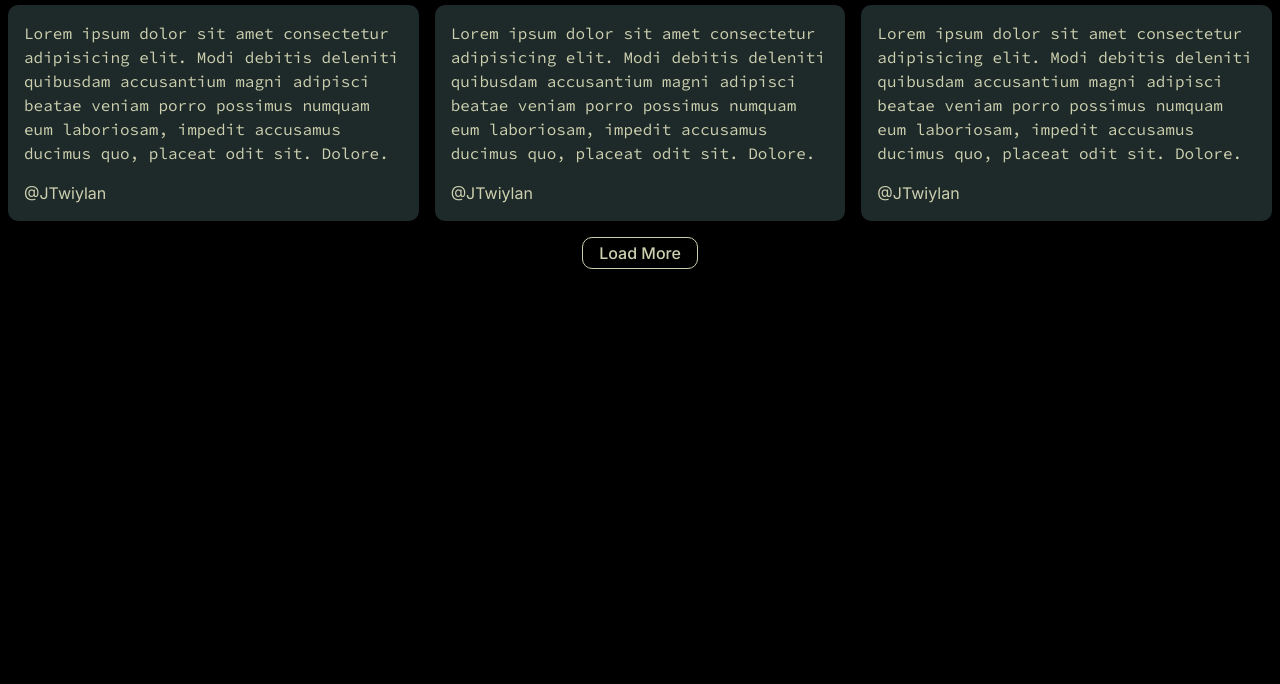
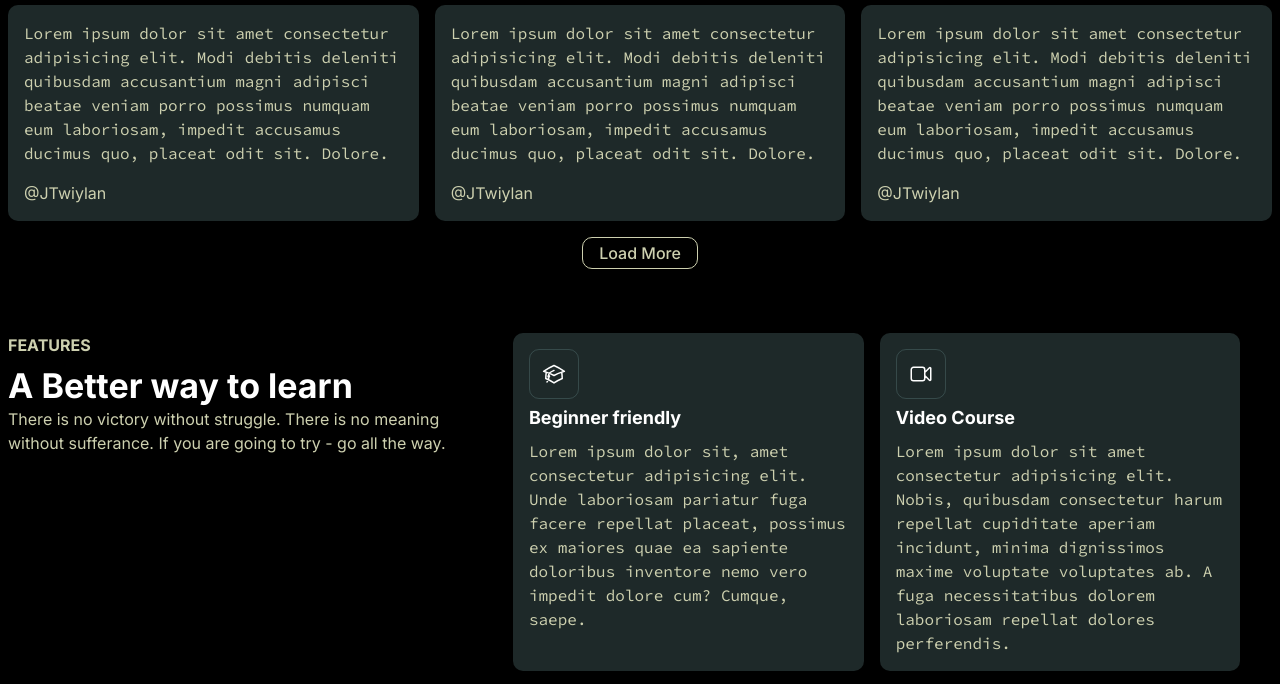
Before and after one commit to zdannyd/new-website, a plain HTML site: page index.html in a window 1280 px wide. Shown: the part 2287-2971 px from the top of the page. Before the commit the page ends 2556 px from the top, so only its background shows below. Drawn offline with Linux system fonts and the light colour scheme; files that its build step writes are made by us from their sources.

Commit message:
build: new responsive features section

```diff
--- a/index.html
+++ b/index.html
@@ -7,11 +7,12 @@
     <link rel="stylesheet" href="./styles/normalize.css">
     <link rel="stylesheet" href="./styles/resets.css">
     <link rel="stylesheet" href="./styles/global.css">
-    <link rel="stylesheet" href="./styles/header.css">
-    <link rel="stylesheet" href="./styles/intro.css">
-    <link rel="stylesheet" href="./styles/pricing.css">
-    <link rel="stylesheet" href="./styles/about.css">
-    <link rel="stylesheet" href="./styles/testimonial.css">
+    <link rel="stylesheet" href="./styles/componets/header.css">
+    <link rel="stylesheet" href="./styles/componets/intro.css">
+    <link rel="stylesheet" href="./styles/componets/pricing.css">
+    <link rel="stylesheet" href="./styles/componets/about.css">
+    <link rel="stylesheet" href="./styles/componets/testimonial.css">
+    <link rel="stylesheet" href="./styles/componets/features.css">
     <link rel="stylesheet" href="./styles/utils.css">
     <link rel="preconnect" href="https://fonts.googleapis.com">
     <link rel="preconnect" href="https://fonts.gstatic.com" crossorigin>
@@ -144,6 +145,44 @@
                 <button class="testimonial__button">Load More</button>
                 </div>
         </section>
+        <section class="features">
+            <div class="features__upper">
+            <h3 class="features__title">Features</h3>
+            <h1 class="features__main-title">A Better way to learn</h1>
+            <p class="features__overview">There is no victory without struggle. There is no meaning without sufferance. If you are going to try - go all the way.</p>
+            </div>
+            <div class="features__container">
+                <div class="features__boxes">
+                    <div class="features__svg"><svg class="features__img" xmlns="http://www.w3.org/2000/svg" fill="none" viewBox="0 0 24 24" stroke-width="1.5" stroke="currentColor">
+                        <path stroke-linecap="round" stroke-linejoin="round" d="M4.26 10.147a60.438 60.438 0 0 0-.491 6.347A48.62 48.62 0 0 1 12 20.904a48.62 48.62 0 0 1 8.232-4.41 60.46 60.46 0 0 0-.491-6.347m-15.482 0a50.636 50.636 0 0 0-2.658-.813A59.906 59.906 0 0 1 12 3.493a59.903 59.903 0 0 1 10.399 5.84c-.896.248-1.783.52-2.658.814m-15.482 0A50.717 50.717 0 0 1 12 13.489a50.702 50.702 0 0 1 7.74-3.342M6.75 15a.75.75 0 1 0 0-1.5.75.75 0 0 0 0 1.5Zm0 0v-3.675A55.378 55.378 0 0 1 12 8.443m-7.007 11.55A5.981 5.981 0 0 0 6.75 15.75v-1.5" />
+                      </svg>
+                      </div>
+                    <h4 class="features__type">Beginner friendly</h4>
+                    <p class="features__desc">Lorem ipsum dolor sit, amet consectetur adipisicing elit. Unde laboriosam pariatur fuga facere repellat placeat, possimus ex maiores quae ea sapiente doloribus inventore nemo vero impedit dolore cum? Cumque, saepe.</p>
+                </div>
+                <div class="features__boxes">
+                    <div class="features__svg"><svg class="features__img" xmlns="http://www.w3.org/2000/svg" fill="none" viewBox="0 0 24 24" stroke-width="1.5" stroke="currentColor">
+                        <path stroke-linecap="round" stroke-linejoin="round" d="m15.75 10.5 4.72-4.72a.75.75 0 0 1 1.28.53v11.38a.75.75 0 0 1-1.28.53l-4.72-4.72M4.5 18.75h9a2.25 2.25 0 0 0 2.25-2.25v-9a2.25 2.25 0 0 0-2.25-2.25h-9A2.25 2.25 0 0 0 2.25 7.5v9a2.25 2.25 0 0 0 2.25 2.25Z" />
+                      </svg>
+                      </div>
+                    <h4 class="features__type">Video Course</h4>
+                    <p class="features__desc">Lorem ipsum dolor sit amet consectetur adipisicing elit. Nobis, quibusdam consectetur harum repellat cupiditate aperiam incidunt, minima dignissimos maxime voluptate voluptates ab. A fuga necessitatibus dolorem laboriosam repellat dolores perferendis.</p>
+                </div>
+                <div class="features__boxes">
+                    <div class="features__svg"><svg class="features__img" xmlns="http://www.w3.org/2000/svg" fill="none" viewBox="0 0 24 24" stroke-width="1.5" stroke="currentColor">
+                        <path stroke-linecap="round" stroke-linejoin="round" d="M19.5 14.25v-2.625a3.375 3.375 0 0 0-3.375-3.375h-1.5A1.125 1.125 0 0 1 13.5 7.125v-1.5a3.375 3.375 0 0 0-3.375-3.375H8.25m0 12.75h7.5m-7.5 3H12M10.5 2.25H5.625c-.621 0-1.125.504-1.125 1.125v17.25c0 .621.504 1.125 1.125 1.125h12.75c.621 0 1.125-.504 1.125-1.125V11.25a9 9 0 0 0-9-9Z" />
+                      </svg>
+                      </div>
+                    <h4 class="features__type">Written courses</h4>
+                    <p class="features__desc">Lorem ipsum dolor sit amet, consectetur adipisicing elit. Obcaecati iure consequuntur itaque, non earum possimus, eius quasi similique cupiditate amet ullam! Reprehenderit voluptas eaque corrupti mollitia illum excepturi ex eum.</p>
+                </div>
+                <div class="features__boxes">
+                    <div class="features__svg"><img class="features__img" src="https://img.icons8.com/ios/50/FFFFFF/discord-logo--v1.png" alt="discord-logo--v1"></div>
+                    <h4 class="features__type">Discord Server</h4>
+                    <p class="features__desc">Lorem, ipsum dolor sit amet consectetur adipisicing elit. Quia nihil harum cum eius ut labore, ad, commodi ea consectetur accusantium consequatur velit quos consequuntur fugiat voluptatum tempora, quam ab veritatis?</p>
+                </div>
+            </div__features-container>
+        </section>
     </main>
 </body>
 </html>
--- /dev/null
+++ b/styles/componets/features.css
@@ -0,0 +1,117 @@
+.features {
+    margin-top: 4rem;
+}
+.features__title {
+    color: var(--clr-slate);
+    font-size: var(--font-xs);
+    text-transform: uppercase;
+    margin-bottom: .5rem;
+}
+.features__main-title {
+    color: var(--clr-light);
+}
+.features__overview {
+    color: var(--clr-slate);
+    font-size: var(--font-xs);
+    margin-bottom: 1rem;
+}
+.features__boxes {
+    background-color: var(--clr-contrast);
+    padding: 1rem;
+    border-radius: 10px;
+    margin-bottom: .5rem;
+}
+.features__svg {
+    border: 1px solid var(--clr-contrast);
+    display: inline-block;
+    padding: .75rem;
+    border-radius: 10px;
+}
+.features__img {
+    height: 24px;
+    width: 24px;
+    color: white;
+}
+.features__type {
+    color: var(--clr-light);
+    margin-bottom: .5rem;
+    font-size: var(--font-mediumlarge);
+}
+.features__desc {
+    color: var(--clr-slate);
+    font-size: var(--font-xs);
+    font-family: var(--font-off);
+}
+/* xs */
+ @media (min-width: 475px) {
+    .features__title,
+    .features__overview,
+    .features__desc {
+        font-size: var(--font-small);
+    }
+    .features__main-title {
+        font-size: var(--font-xlarge);
+    }
+ }
+
+/* sm */
+/* @media (min-width: 640px) {} */
+
+/* md */
+/* @media (min-width: 768px) {} */
+
+/* lg */
+ @media (min-width: 1024px) {
+    .features {
+        display: flex;
+        gap: 1rem;
+        flex-direction: column;
+    }
+    .features__boxes {
+        margin: 0;
+    }
+    .features__container {
+        display: grid;
+        grid-template-areas:
+        'beg vid'
+        'wri dis';
+        gap: 1rem;
+    }
+    .gird__upper {
+        grid-area: upp;
+    }
+    .grid__beginner{
+        grid-area: beg;
+    }
+    .grid__video{
+        grid-area: vid;
+    }
+    .grid__written{
+        grid-area: wri;
+    }
+    .grid__discord{
+        grid-area: dis;
+    }
+ }
+
+/* xl */
+ @media (min-width: 1280px) {
+    .features__title,
+    .features__overview,
+    .features__desc {
+        font-size: var(--font-medium);
+    }
+    .features__main-title {
+        font-size:calc(var(--font-xlarge) + 4px) ;
+    }
+    .features {
+        display: grid;
+        grid-template-areas:
+        'upp upp beg vid'
+        'upp upp wri dis'
+        ;
+    }
+ }
+
+/* 2xl */
+/* @media (min-width: 1536px) {} *
```
